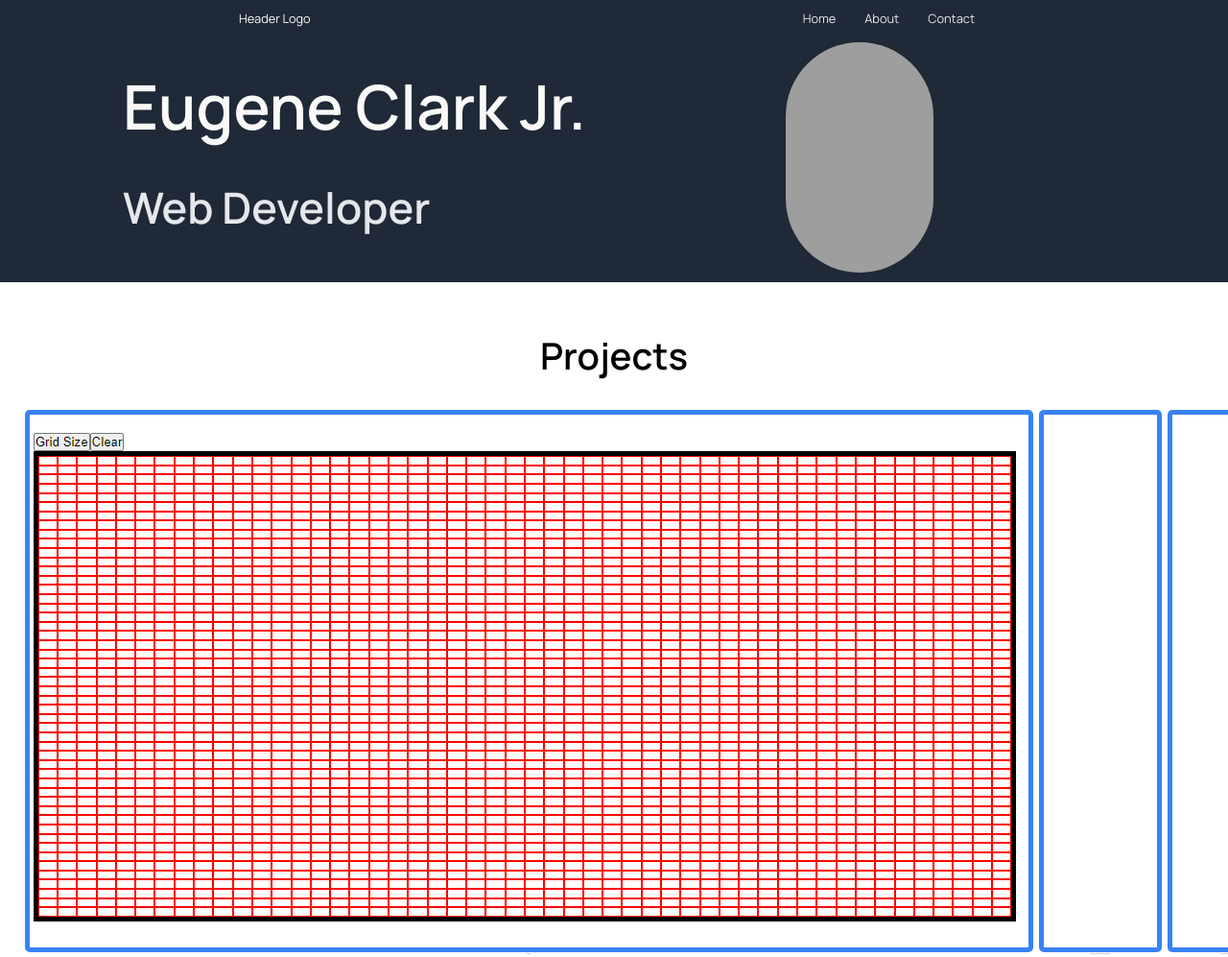
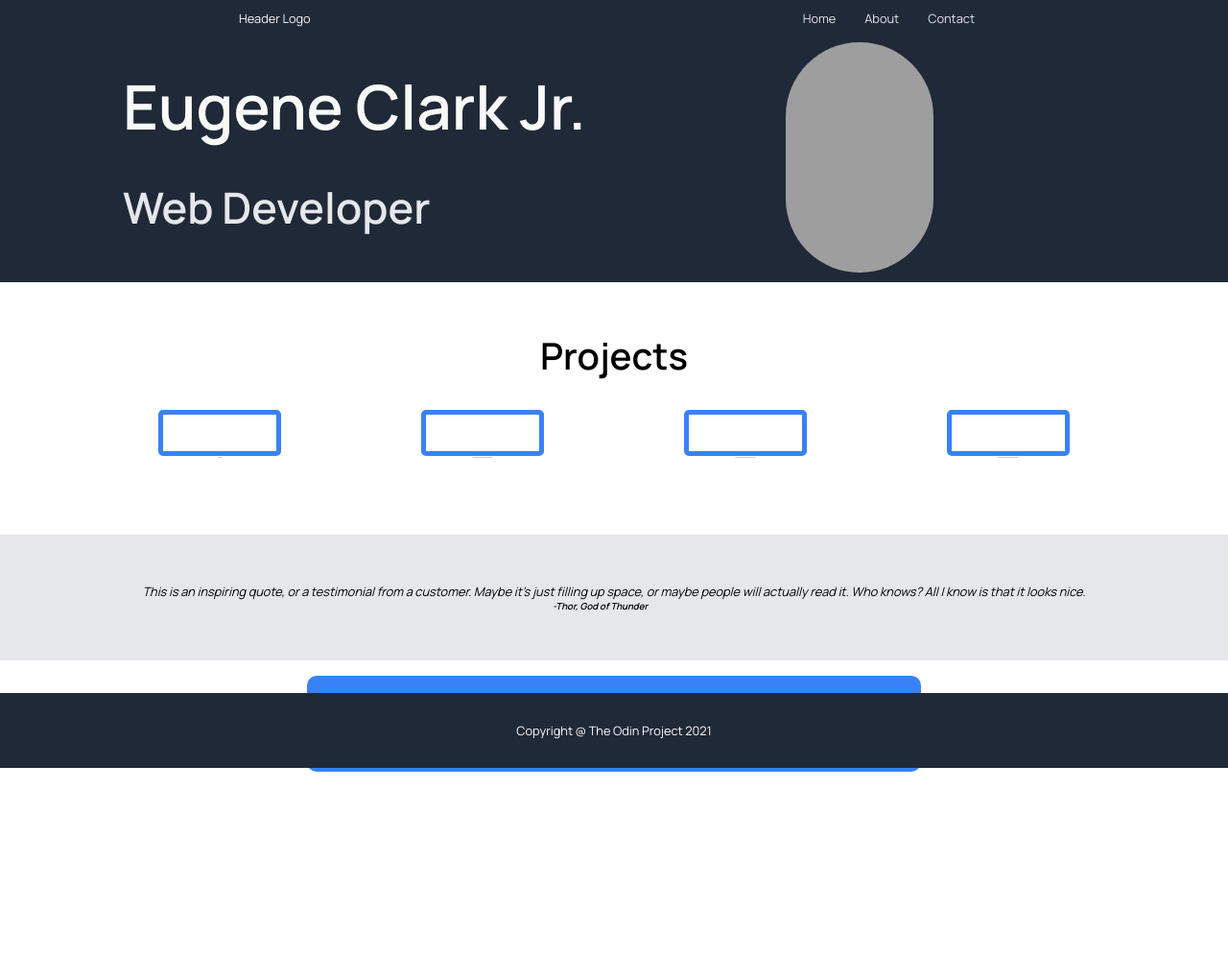
Before and after one commit to clarkjr2016/landing_page_ex, a plain HTML site: page index.html in a window 1280 px wide. Shown: the top 997 px of the page at 96% size. After the commit the page ends 804 px from the top, so only its background shows below. Drawn offline with Linux system fonts and the light colour scheme; grey boxes are pictures that could not be loaded.

Commit message:
Placed the footer at the bottom of the page.

```diff
--- a/index.html
+++ b/index.html
@@ -63,9 +63,7 @@
       <div class="random-information">Projects</div>
       <div class="square-container">
         <div class="square">
-          <a href="google.com" class="empty-square">
-            <img id="grid-pic" src="Grid Picture.png" />
-          </a>
+          <a href="google.com" class="empty-square"> </a>
           <div class="non-sense">Grid Project</div>
         </div>
         <div class="square">
--- a/style.css
+++ b/style.css
@@ -12,13 +12,11 @@ body {
   height: 100vh;
   font-family: "Manrope";
   overflow-x: hidden;
-}
-
-header {
-  background-color: #1f2937;
+  position: relative;
 }
 
 .header-container {
+  background-color: #1f2937;
   display: flex;
   flex-direction: column;
   min-width: 100vw;
@@ -271,6 +269,8 @@ footer {
   width: 100%;
   padding: 30px 0px;
   background-color: #1f2937;
+  position: absolute;
+  bottom: 0;
 }
 
 footer p {
```
